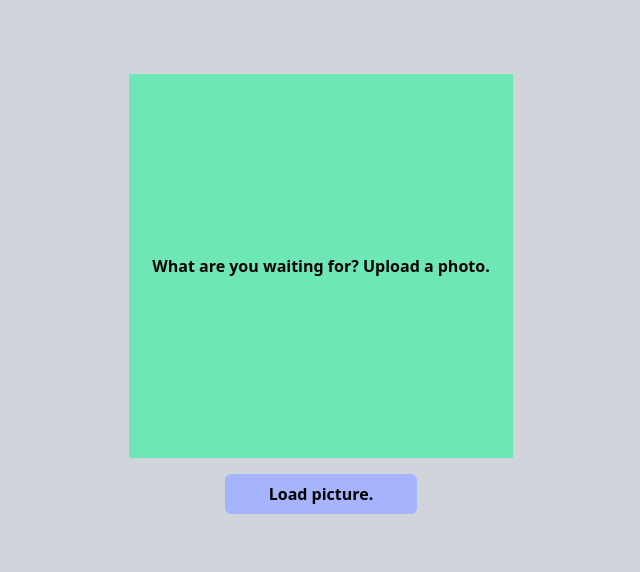
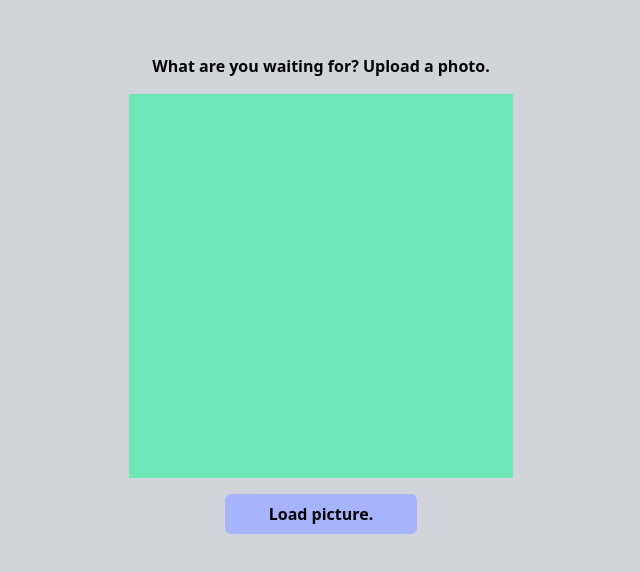
Before and after one commit to adamcharusta/state-machine-fe, a React (Vite) app: page / in a window 1280 px wide. Shown: the part 106-678 px from the top of the page, without its empty margins (319-959 px from the left). Built offline with nearby package versions, Linux system fonts and the light colour scheme.

Commit message:
change title span placement & isEmpty flag logic

```diff
--- a/src/App.jsx
+++ b/src/App.jsx
@@ -19,7 +19,7 @@ export default function App() {
     setImgSrc(null);
     setIsLoading(true);
     setIsLoaded(false);
-    setIsEmpty(true);
+    setIsEmpty(false);
 
     const randomId = random(0, 1000);
 
@@ -27,25 +27,23 @@ export default function App() {
       .then((res) => {
         setIsLoading(false);
         setIsLoaded(true);
-        setIsEmpty(false);
         setImgSrc(res.config.url);
       })
       .catch(() => {
         setIsLoading(false);
         setIsLoaded(false);
         setIsError(true);
-        setIsEmpty(false);
       });
   };
 
   return (
     <Container>
-      <ImgBox
-        src={imgSrc}
-        isLoading={isLoading}
-        isError={isError}
-        isEmpty={isEmpty}
-      />
+      {isEmpty && (
+        <span className="font-bold">
+          What are you waiting for? Upload a photo.
+        </span>
+      )}
+      <ImgBox src={imgSrc} isLoading={isLoading} isError={isError} />
       <Button onClick={handleClick} disabled={isLoading}>
         {isLoaded ? "One more?" : "Load picture."}
       </Button>
--- a/src/components/ImgBox.jsx
+++ b/src/components/ImgBox.jsx
@@ -1,7 +1,7 @@
 import PropTypes from "prop-types";
 import React from "react";
 
-export default function ImgBox({ src, isLoading, isError, isEmpty }) {
+export default function ImgBox({ src, isLoading, isError }) {
   const animation = isLoading ? "animate-pulse" : "";
   const content = isError ? (
     <span className="font-bold">
@@ -16,11 +16,6 @@ export default function ImgBox({ src, isLoading, isError, isEmpty }) {
     <div
       className={`w-96 h-96 flex justify-center items-center flex-col ${animation} ${background}`}
     >
-      {isEmpty && (
-        <span className="font-bold">
-          What are you waiting for? Upload a photo.
-        </span>
-      )}
       {content}
     </div>
   );
@@ -30,12 +25,10 @@ ImgBox.propTypes = {
   src: PropTypes.string,
   isLoading: PropTypes.bool,
   isError: PropTypes.bool,
-  isEmpty: PropTypes.bool,
 };
 
 ImgBox.defaultProps = {
   src: null,
   isLoading: false,
   isError: false,
-  isEmpty: true,
 };
```
